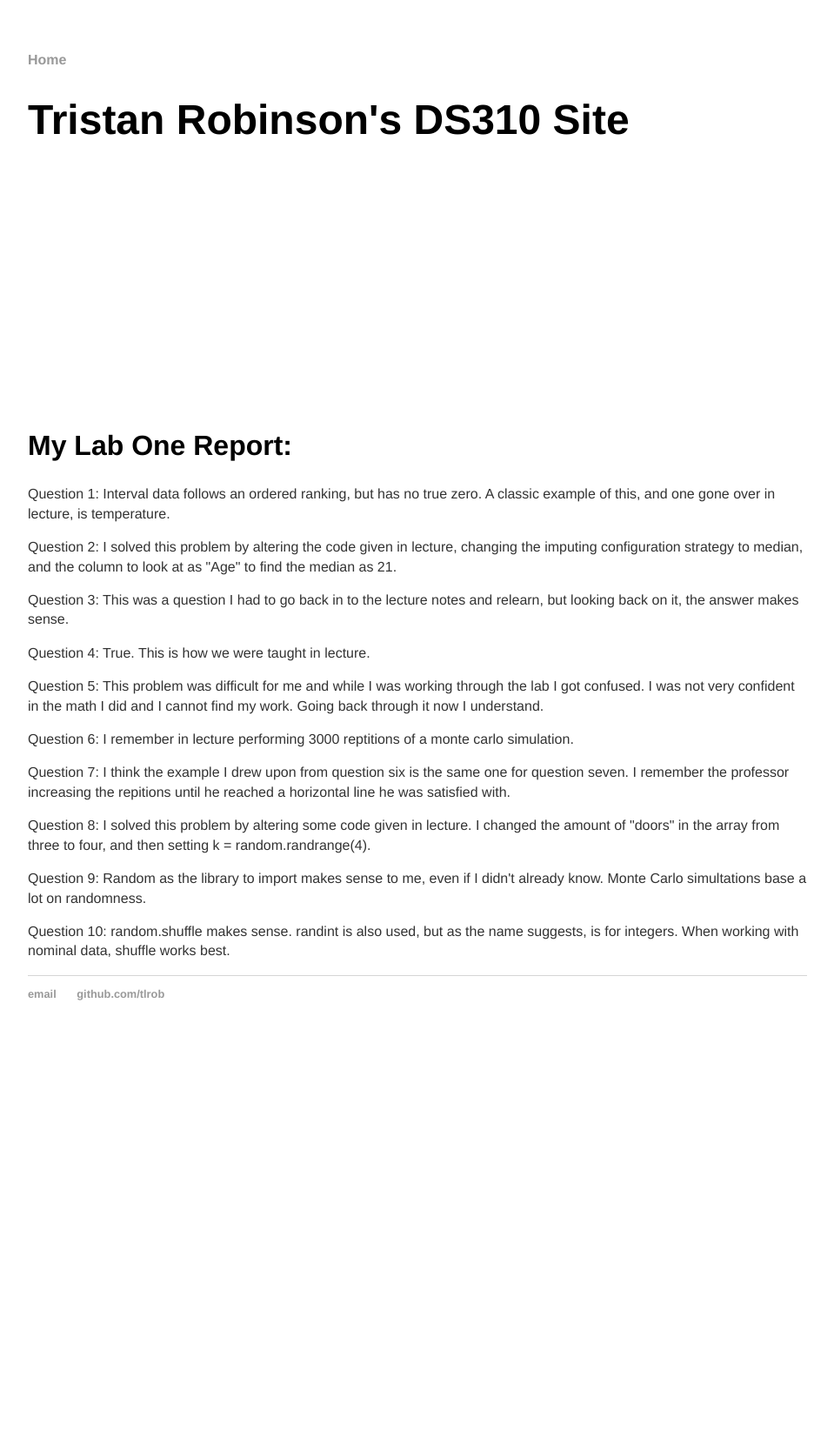
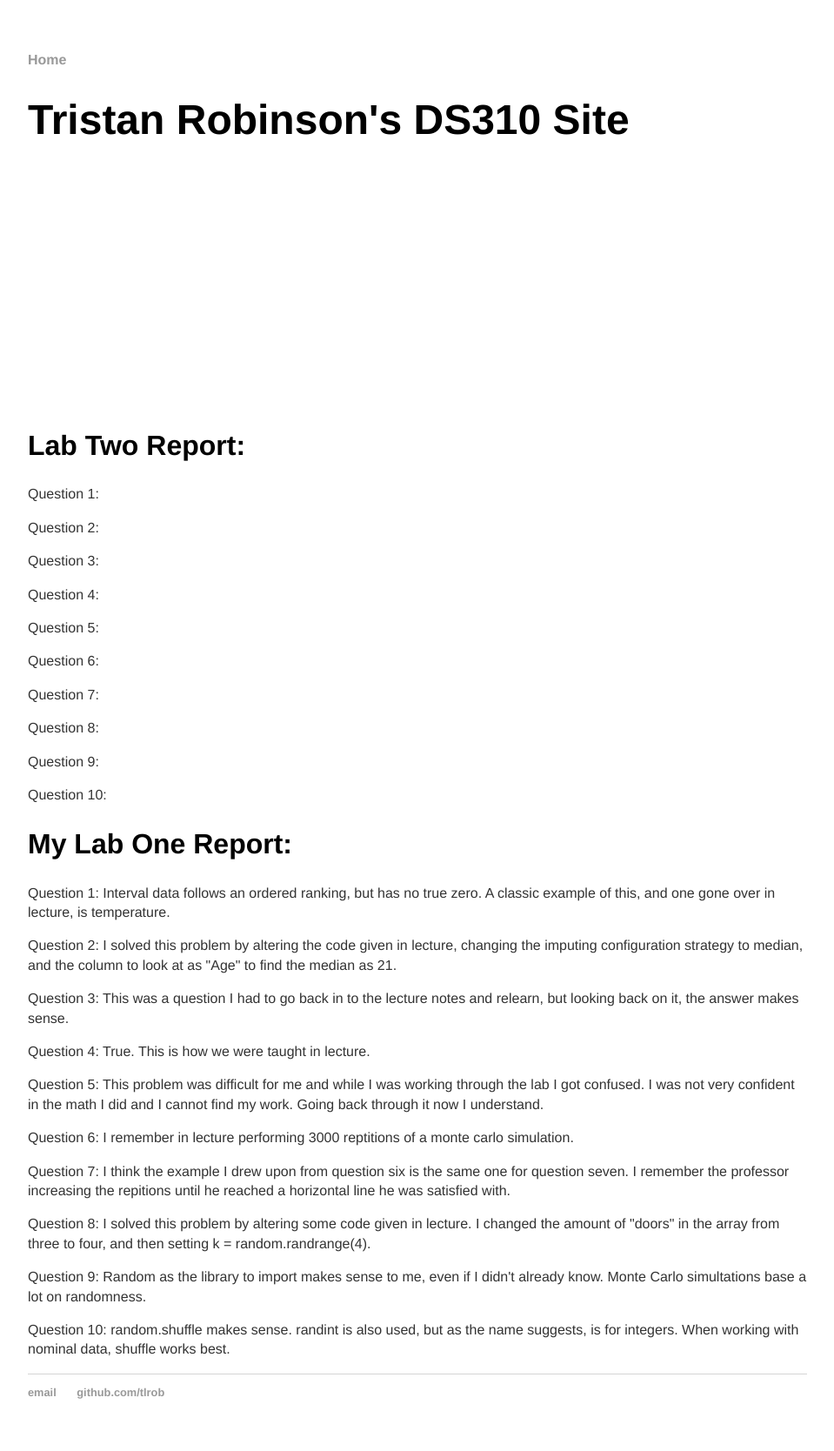
Before and after one commit to tlrob/tlrob.github.io, a Jekyll site: the page built from index.html, in a window 1280 px wide. Shown: the whole page at 87% size, without its empty margins (160-1119 px from the left). Built offline with Jekyll 4.4.1, drawn with Linux system fonts in a browser that asks for light colours; before the commit the page ends 1210 px from its top, so only the background shows below that.

Commit message:
Update index.html

```diff
--- a/index.html
+++ b/index.html
@@ -5,6 +5,17 @@
 <div class="blurb">
 	<h1>Tristan Robinson's DS310 Site</h1>
 	<br><br><br><br><br><br><br><br><br><br><br><br><br><br><br>
+	<h2>Lab Two Report:</h2>
+	<p>Question 1: </p>
+	<p>Question 2: </p>
+	<p>Question 3: </p>
+	<p>Question 4: </p>
+	<p>Question 5: </p>
+	<p>Question 6: </p>
+	<p>Question 7: </p>
+	<p>Question 8: </p>
+	<p>Question 9: </p>
+	<p>Question 10: </p>
 	<h2>My Lab One Report:</h2>
 	<p>Question 1: Interval data follows an ordered ranking, but has no true zero. A classic example of this, and one gone over in lecture, is temperature.</p>
 	<p>Question 2: I solved this problem by altering the code given in lecture, changing the imputing configuration strategy to median, and the column to look at as "Age" to find the median as 21.</p>
```
